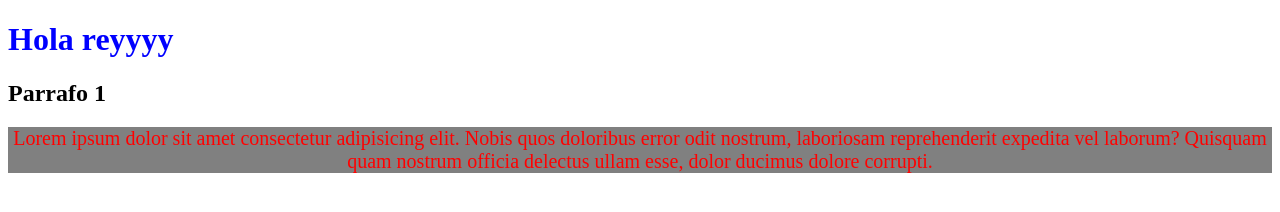
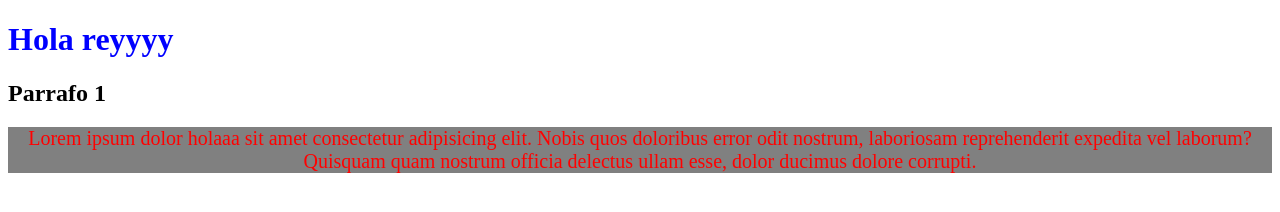
Before and after one commit to juliangarcia14/cursoGit, a plain HTML site: page index.html in a window 1280 px wide. Drawn offline with Linux system fonts and the light colour scheme; files that its build step writes are made by us from their sources.

Commit message:
Update index.html

```diff
--- a/index.html
+++ b/index.html
@@ -10,6 +10,6 @@
 <body>
    <h1>Hola reyyyy</h1>
    <h2>Parrafo 1</h2>
-    <p>Lorem ipsum dolor sit amet consectetur adipisicing elit. Nobis quos doloribus error odit nostrum, laboriosam reprehenderit expedita vel laborum? Quisquam quam nostrum officia delectus ullam esse, dolor ducimus dolore corrupti.</p>
+    <p>Lorem ipsum dolor holaaa sit amet consectetur adipisicing elit. Nobis quos doloribus error odit nostrum, laboriosam reprehenderit expedita vel laborum? Quisquam quam nostrum officia delectus ullam esse, dolor ducimus dolore corrupti.</p>
 </body>
 </html>
```
